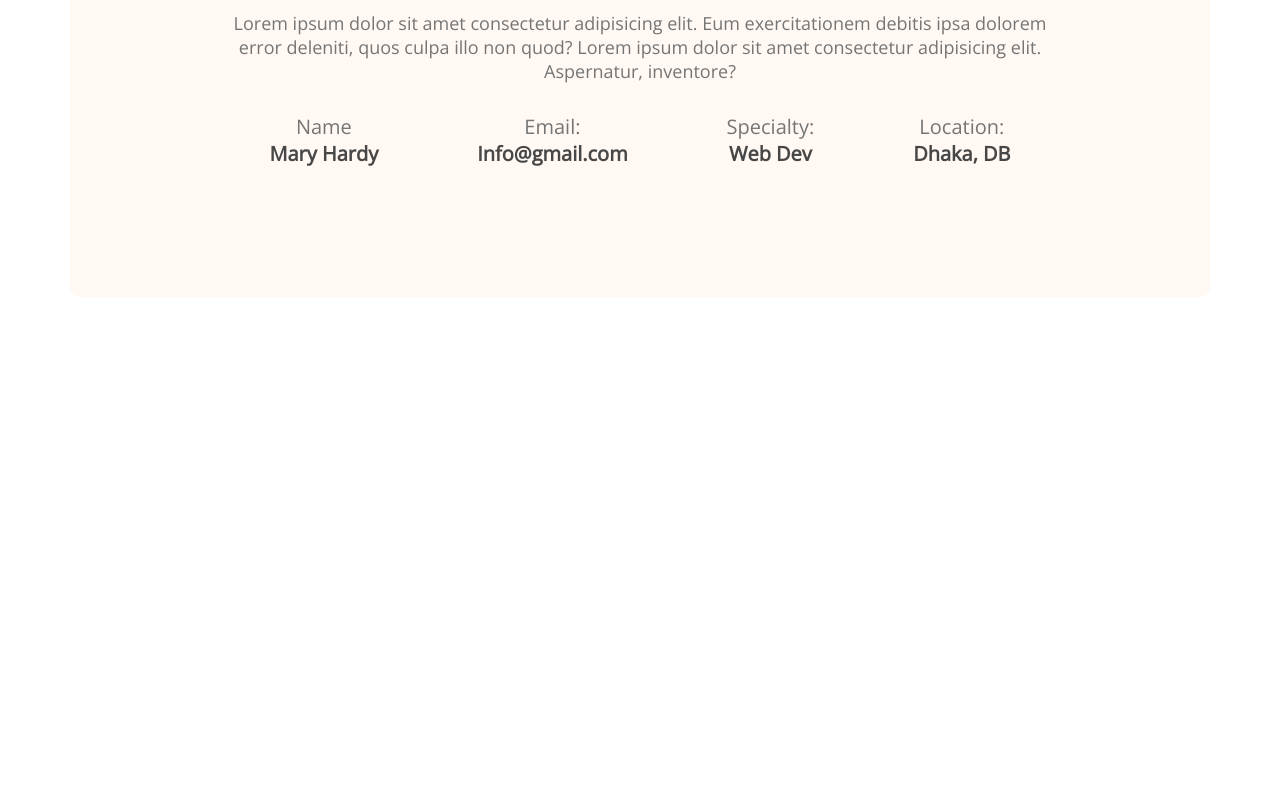
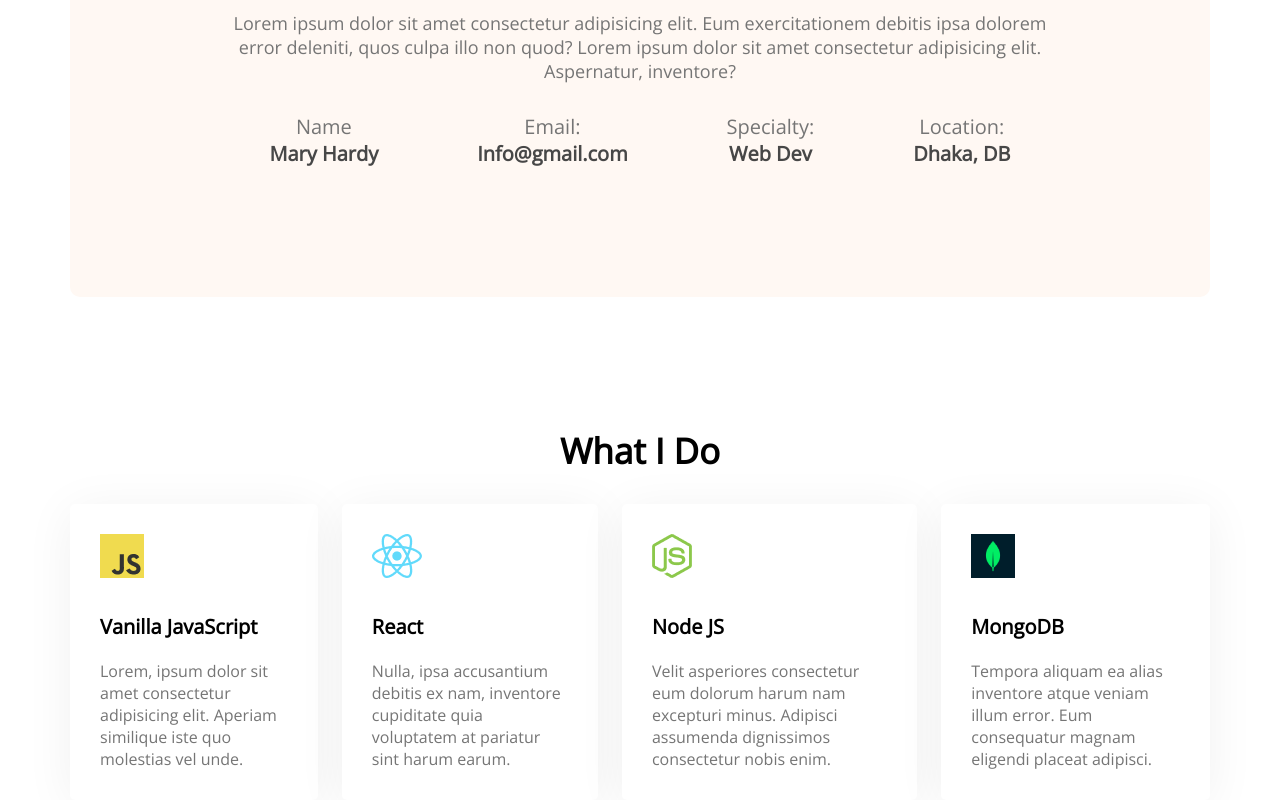
Before and after one commit to ummahafsa/developer-project, a plain HTML site: page index.html in a window 1280 px wide. Shown: the part 1166-1966 px from the top of the page. Before the commit the page ends 1463 px from the top, so only its background shows below. Drawn offline with nearby package versions, Linux system fonts and the light colour scheme.

Commit message:
added what i do section

```diff
--- a/index.html
+++ b/index.html
@@ -57,8 +57,34 @@
                     <p class="info-description">Dhaka, DB</p>
                 </div>
             </div>
+      </section>
+      <!-- what i do section -->
+      <section class="what-i-do">
+        <h3 class="section-title">What I Do</h3>
 
-        </section>
+        <div class="skills-container">
+            <div class="skill">
+                <img src="images/icons/js.png" alt="">
+                <p class="skill-title">Vanilla  JavaScript</p>
+                <p class="skill-description">Lorem, ipsum dolor sit amet consectetur adipisicing elit. Aperiam similique iste quo molestias vel unde.</p>
+            </div>
+            <div class="skill">
+                <img src="images/icons/react.png" alt="">
+                <p class="skill-title">React</p>
+                <p class="skill-description">Nulla, ipsa accusantium debitis ex nam, inventore cupiditate quia voluptatem at pariatur sint harum earum.</p>
+            </div>
+            <div class="skill">
+                <img src="images/icons/nodejs.png" alt="">
+                <p class="skill-title">Node JS</p>
+                <p class="skill-description">Velit asperiores consectetur eum dolorum harum nam excepturi minus. Adipisci assumenda dignissimos consectetur nobis enim.</p>
+            </div>
+            <div class="skill">
+                <img src="images/icons/mongo.png" alt="">
+                <p class="skill-title">MongoDB</p>
+                <p class="skill-description">Tempora aliquam ea alias inventore atque veniam illum error. Eum consequatur magnam eligendi placeat adipisci.</p>
+            </div>
+        </div>
+      </section>
 
     </main>
     <footer>
--- a/styles/portfolio.css
+++ b/styles/portfolio.css
@@ -72,13 +72,14 @@ main{
 /* about me styles */
 
 .about{
-    text-align: center;
+   text-align: center;
    margin-top: 130px;
    background: #FFF8F3;
    border-radius: 10PX;
    padding: 130PX 150PX;
 }
 .section-title{
+    text-align: center;
     font-weight: 700;
     font-size: 35px;
     margin-bottom: 30px;
@@ -101,3 +102,26 @@ main{
     font-size: 20px;
     color: #474747;
 }
+/* what i do styles */
+.what-i-do{
+    margin-top: 130px;
+}
+.skills-container{
+    display: flex;
+    gap: 24px;
+}
+.skill{
+    background: #FFFFFF;
+    box-shadow: 0px 6px 50px rgba(0, 0, 0, 0.06);
+    border-radius: 5px;
+    padding: 30px;
+}
+.skill-title{
+    font-weight: 700;
+    font-size: 20px;
+    margin-top: 30px;
+    margin-bottom: 20px;
+}
+.skill-description{
+    color: #757575;
+}
```
